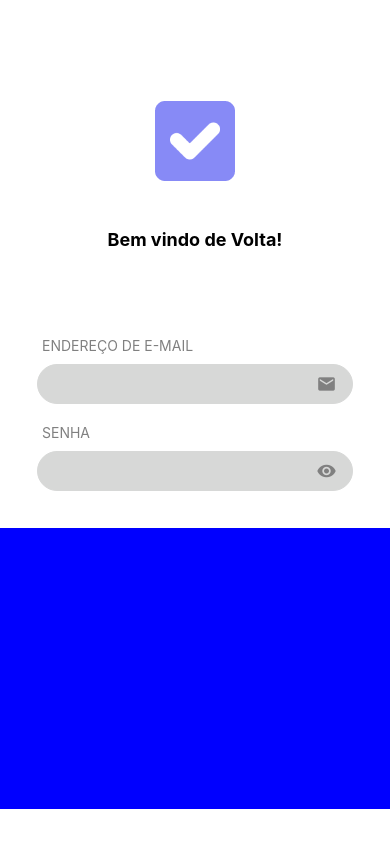
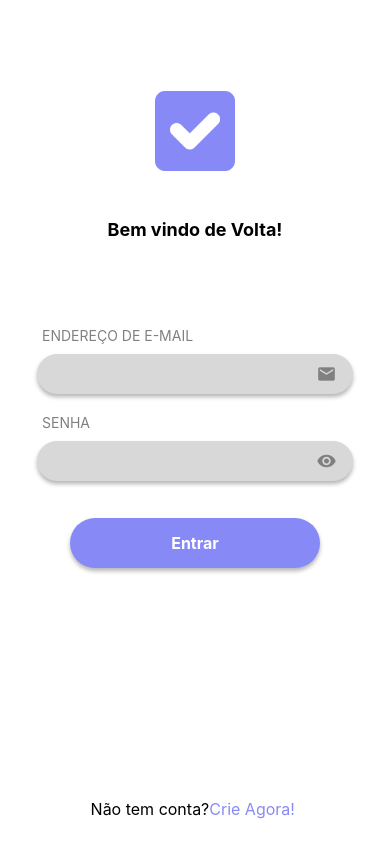
Before and after one commit to HenriqueCerrano/ReactNative-App, a React Native app: screen / in a window 390 px wide. Built offline with nearby package versions, Linux system fonts and the light colour scheme.

Commit message:
colocando botao para entrar e terminando o rodapé da tela, finalizando o front-end da tela inicial

```diff
--- a/assets/src/pages/login/index.tsx
+++ b/assets/src/pages/login/index.tsx
@@ -4,6 +4,7 @@
 import Logo from "../../assets/logo.png";
 import { MaterialIcons} from '@expo/vector-icons';
 import { themas } from '../../global/themas';
+import { TouchableOpacity } from 'react-native';
 
 export default function Login() {
     return (
@@ -41,7 +42,13 @@
                 </View>
             </View>
             <View style={style.boxBotton}>
+
+                <TouchableOpacity style={style.button}>
+                    <Text style={style.textButton}>Entrar</Text>
+                </TouchableOpacity>
             </View>
+            <Text style={style.textBotton}>Não tem conta?
+                <Text style={{color: themas.colors.primary}}>Crie Agora!</Text> </Text>
         </View>
     )
 }
--- a/assets/src/pages/login/styles.ts
+++ b/assets/src/pages/login/styles.ts
@@ -1,4 +1,4 @@
-import { StyleSheet, Dimensions } from "react-native";
+import { StyleSheet, Dimensions, Button } from "react-native";
 import { themas } from "../../global/themas";
 
 
@@ -27,8 +27,8 @@
     boxBotton: {
         height: Dimensions.get('window').height / 3,
         width: '100%',
-        backgroundColor: 'blue',
-
+        //backgroundColor: 'blue',
+        alignItems: 'center',
     },
     logo: {
         width: 80,
@@ -55,6 +55,14 @@
         paddingHorizontal: 5,
         backgroundColor: themas.colors.lightGray,
         borderColor: themas.colors.lightGray,
+        shadowColor: '#000',
+        shadowOffset: {
+            width: 0,
+            height: 3,
+        },
+        shadowOpacity: 0.29,
+        shadowRadius: 4.65,
+        elevation: 7,
     },
     input: {
         height: "100%",
@@ -62,4 +70,29 @@
         borderRadius: 40,
         //backgroundColor: 'red',
     },
+    button: {
+        width: 250,
+        height: 50,
+        alignItems: 'center',
+        justifyContent: 'center',
+        backgroundColor: themas.colors.primary,
+        borderRadius: 40,
+        shadowColor: '#000',
+        shadowOffset: {
+            width: 0,
+            height: 3,
+        },
+        shadowOpacity: 0.29,
+        shadowRadius: 4.65,
+        elevation: 7,
+    },
+    textButton: {
+        fontSize: 16,
+        color: '#FFF',
+        fontWeight: 'bold',
+    },
+    textBotton: {
+        fontSize: 16,
+
+    },
 })
```
